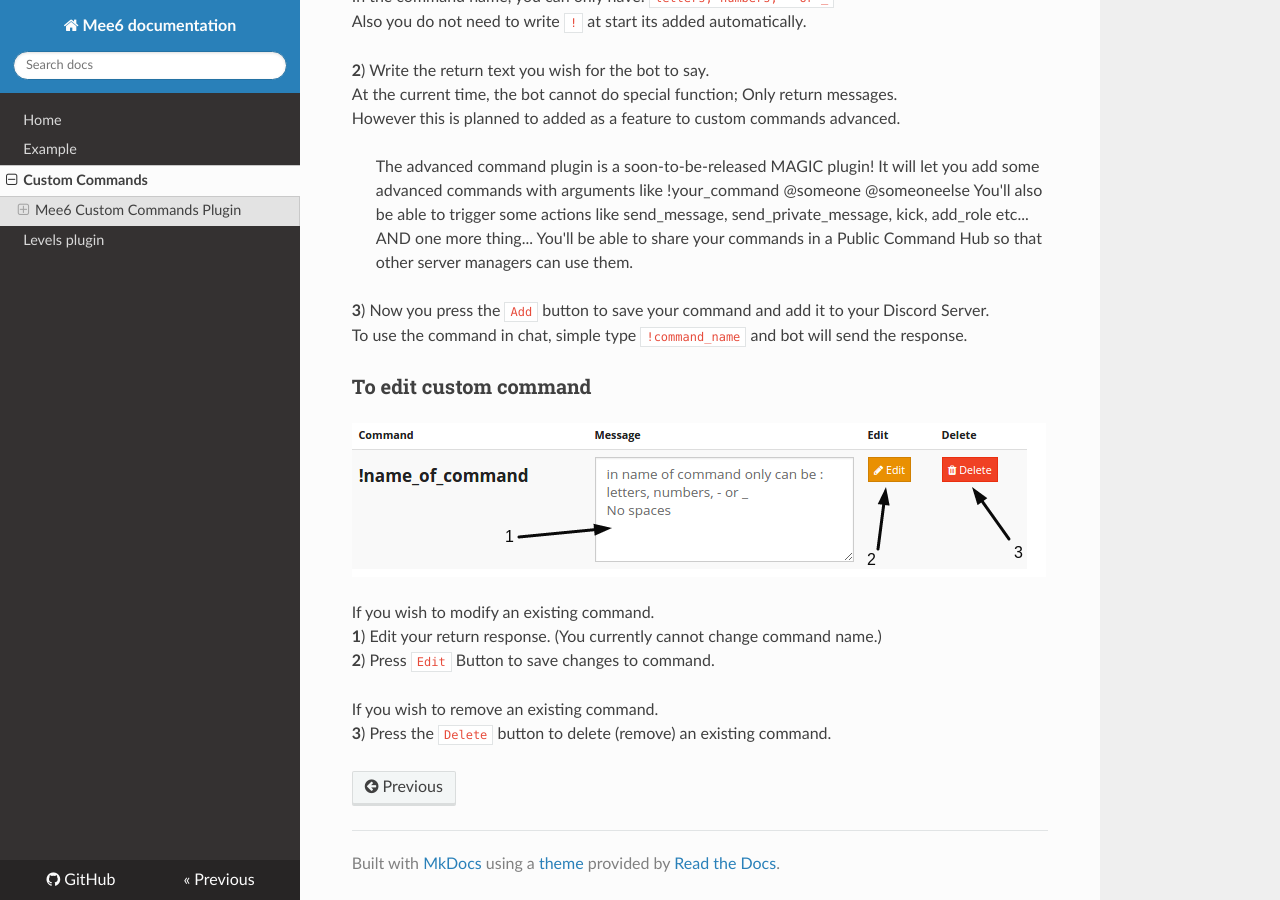
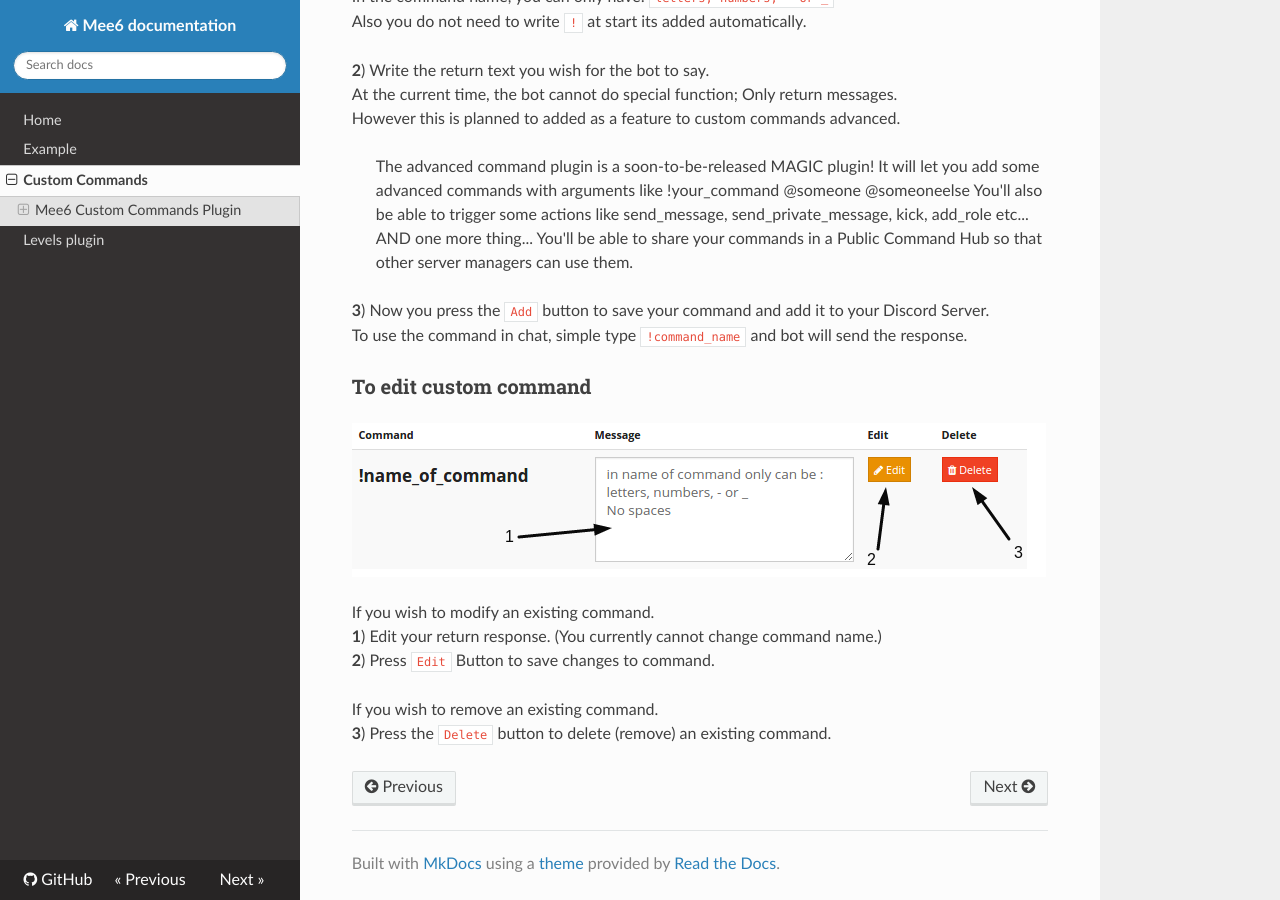
Before and after one commit to Mee6/Mee6-documentation, an MkDocs documentation site: the page built from docs/Commands.md, in a window 1280 px wide and 900 px high, scrolled down 861 px. Built offline with MkDocs 1.6.1, drawn with Linux system fonts in a browser that asks for light colours; nearby versions of some CDN libraries; old or Windows-style settings are respelled for this version of MkDocs.

```diff
--- a/mkdocs.yml
+++ b/mkdocs.yml
@@ -12,4 +12,4 @@ pages:
   - Home: index.md
   - Example: example.md
   - Custom Commands: Commands.md
-  - Levels plugin: Levels.md
+  - Levels plugin: levels.md
```
